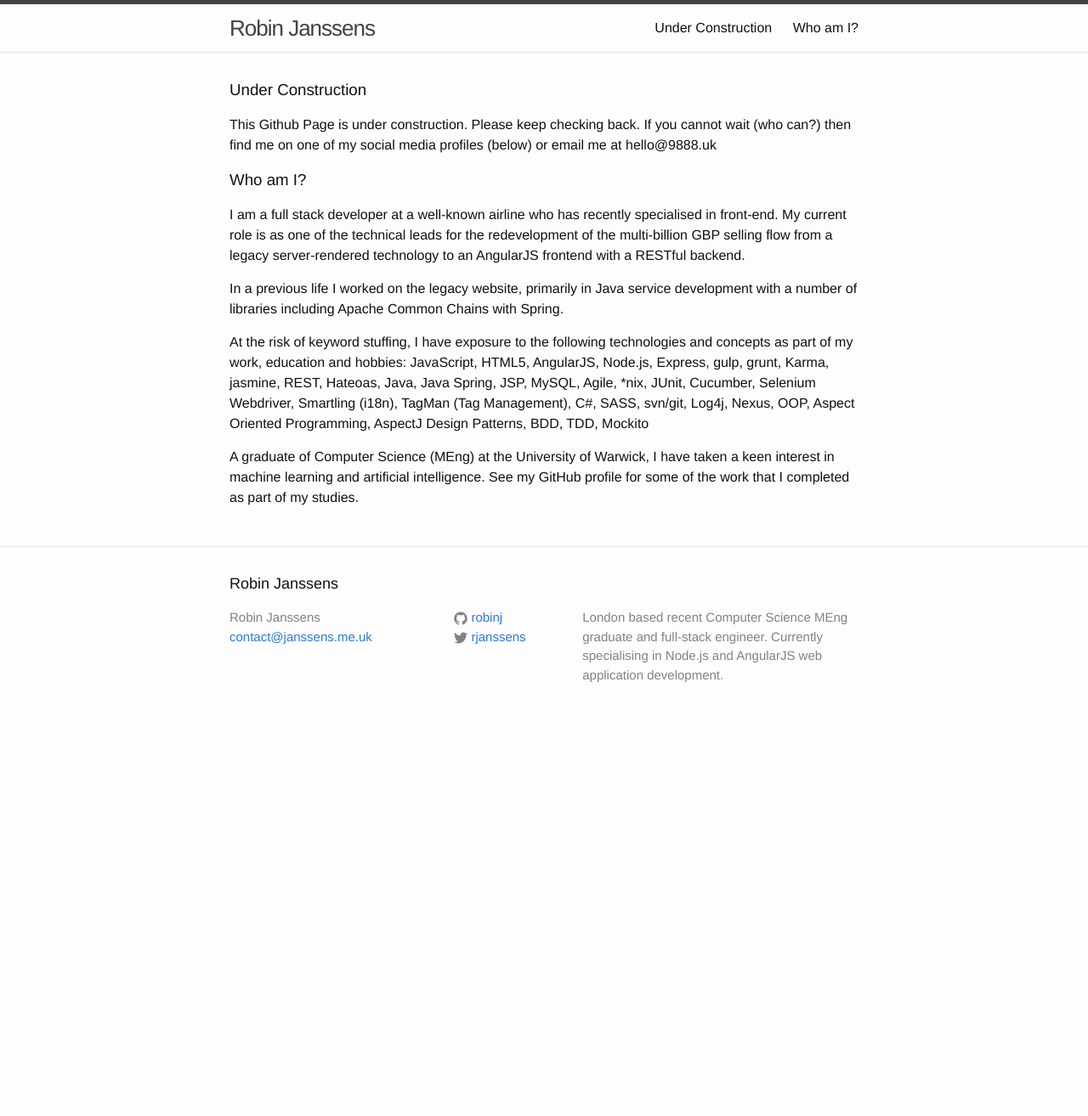
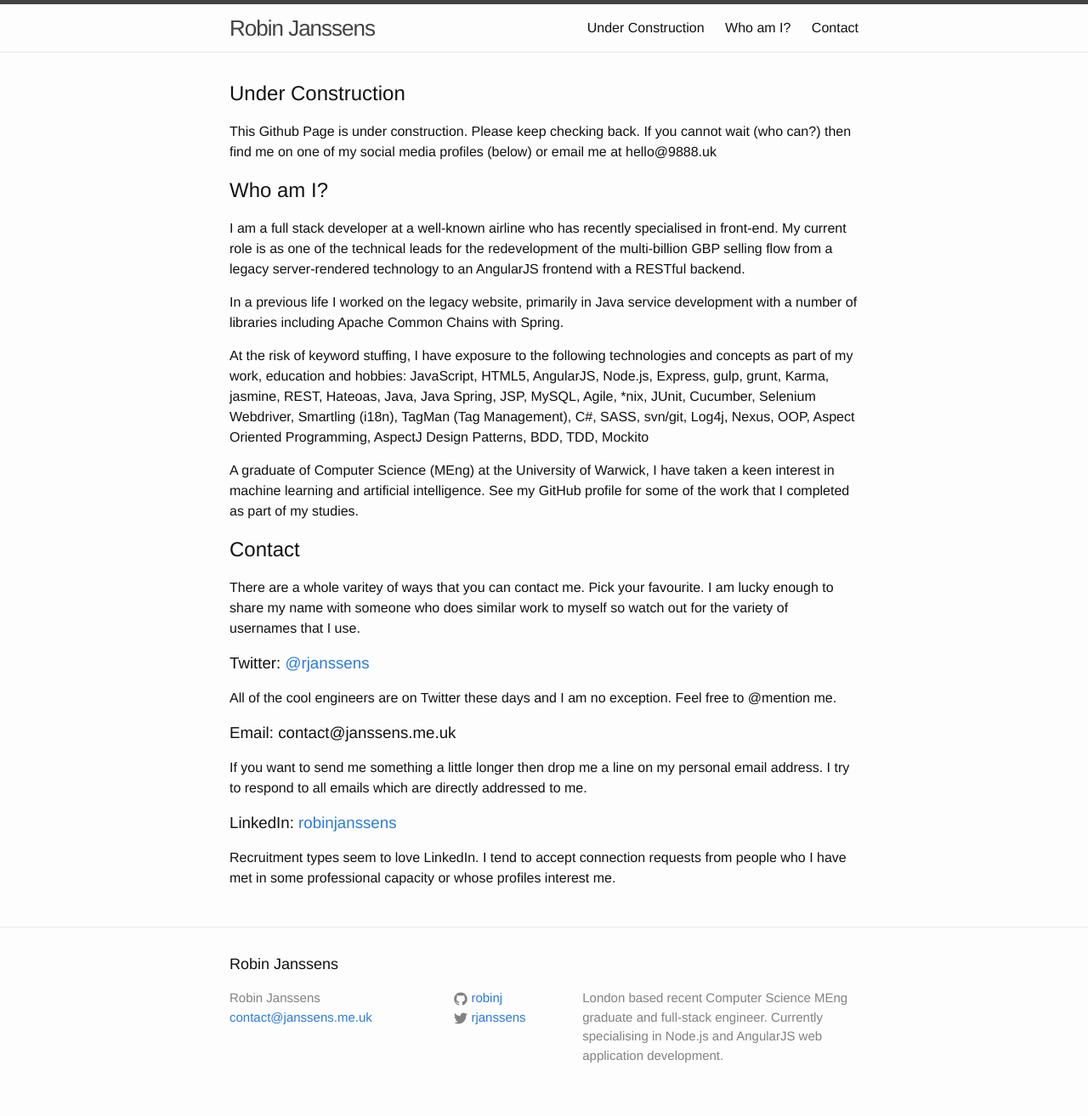
Before and after one commit to robinj/robinj.github.io, a Jekyll site: the page built from index.html, in a window 1280 px wide. Shown: the whole page at 85% size. Built offline with Jekyll 4.4.1, drawn with Linux system fonts in a browser that asks for light colours; before the commit the page ends 900 px from its top, so only the background shows below that.

Commit message:
Updated contact info and fixed header levels

```diff
--- a/css/main.scss
+++ b/css/main.scss
@@ -2,8 +2,6 @@
 # Only the main Sass file needs front matter (the dashes are enough)
 ---
 @charset "utf-8";
-
-
 
 // Our variables
 $base-font-family: "Helvetica Neue", Helvetica, Arial, sans-serif;
@@ -28,8 +26,6 @@ $content-width:    800px;
 $on-palm:          600px;
 $on-laptop:        800px;
 
-
-
 // Use media queries like this:
 // @include media-query($on-palm) {
 //     .wrapper {
@@ -43,8 +39,6 @@ $on-laptop:        800px;
     }
 }
 
-
-
 // Import partials from `sass_dir` (defaults to `_sass`)
 @import
         "base",
--- /dev/null
+++ b/front-page/test3.md
@@ -0,0 +1,37 @@
+---
+layout: page
+heading: Contact
+anchor: contact
+---
+<article>
+    <h2>Contact</h2>
+    <p>
+        There are a whole varitey of ways that you can contact me. Pick your
+        favourite. I am lucky enough to share my name with someone who does
+        similar work to myself so watch out for the variety of usernames that I
+        use.
+    </p>
+    <h3>
+        Twitter: <a href="https://twitter.com/@rjanssens" title="Robin Janssens' Twitter account">@rjanssens</a>
+    </h3>
+    <p>
+        All of the cool engineers are on Twitter these days and I am no
+        exception. Feel free to @mention me.
+    </p>
+    <h3>
+        Email: contact@janssens.me.uk
+    </h3>
+    <p>
+        If you want to send me something a little longer then drop me a line on
+        my personal email address. I try to respond to all emails which are
+        directly addressed to me.
+    </p>
+    <h3>
+        LinkedIn: <a href="https://hk.linkedin.com/in/robinjanssens">robinjanssens</a>
+    </h3>
+    <p>
+        Recruitment types seem to love LinkedIn. I tend to accept connection
+        requests from people who I have met in some professional capacity or
+        whose profiles interest me.
+    </p>
+</article>
```
Also changed, not shown: front-page/test.md (+1 -1 lines), front-page/test2.md (+13 -13 lines).
